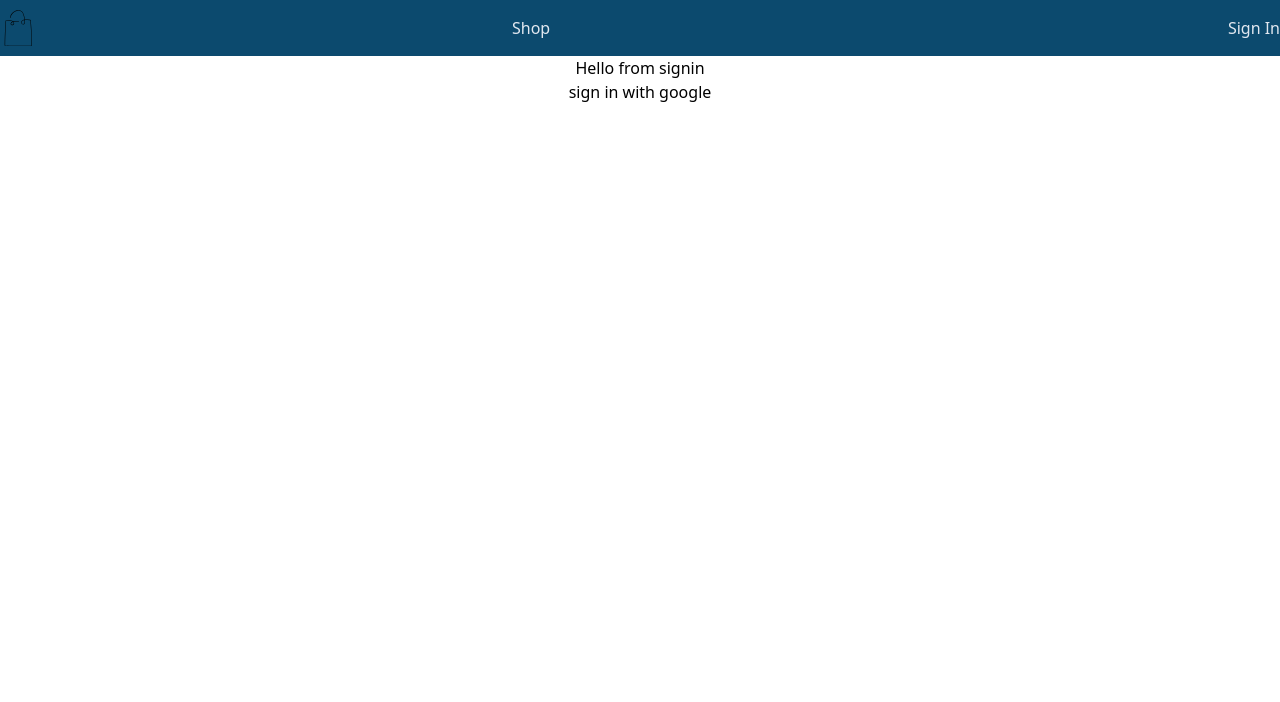
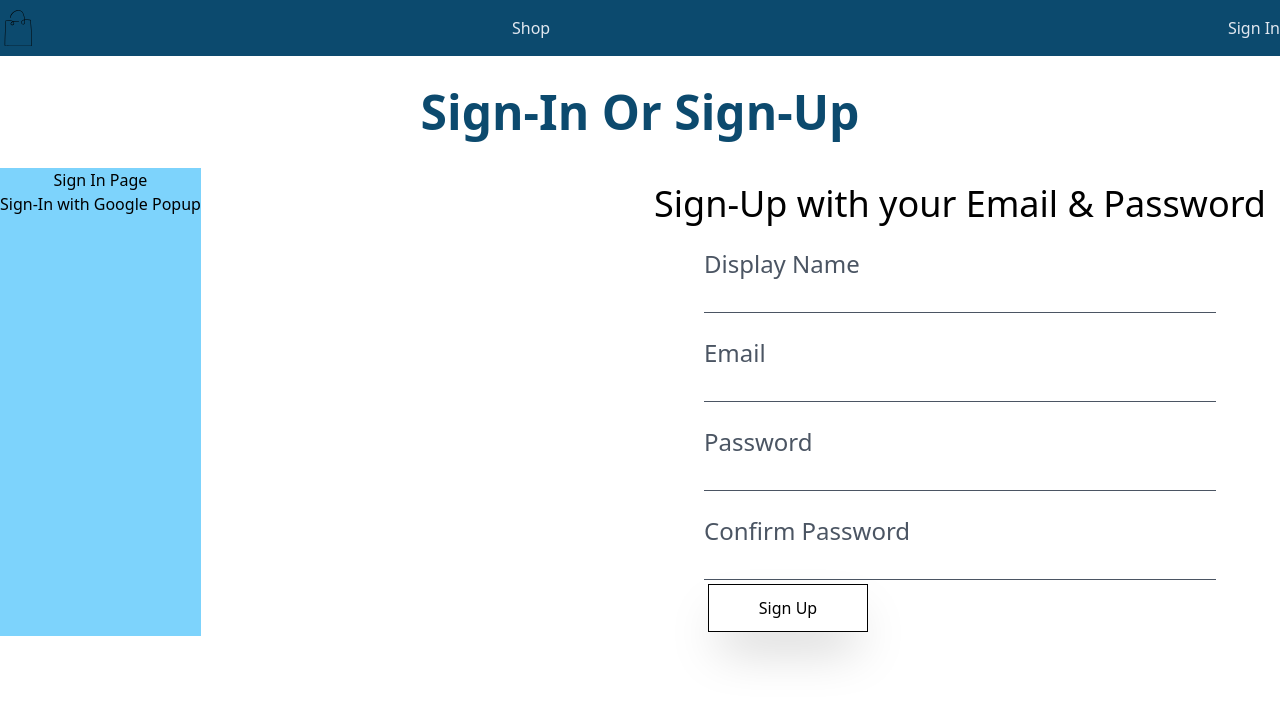
Before and after one commit to Munaimun/Ecommerce, a React (Vite) app: page /sign-in in a window 1280 px wide. Shown: the top 702 px of the page. Built offline with nearby package versions, Linux system fonts and the light colour scheme.

Commit message:
modified the sign in page and created the sign up form

```diff
--- a/package.json
+++ b/package.json
@@ -14,7 +14,8 @@
     "firebase": "^10.14.1",
     "react": "^18.3.1",
     "react-dom": "^18.3.1",
-    "react-router-dom": "^6.27.0"
+    "react-router-dom": "^6.27.0",
+    "react-toastify": "^10.0.6"
   },
   "devDependencies": {
     "@eslint/js": "^9.11.1",
--- a/src/App.jsx
+++ b/src/App.jsx
@@ -1,4 +1,5 @@
 import { Route, Routes } from "react-router-dom";
+import { ToastContainer } from "react-toastify";
 
 import Home from "./routes/Home.component";
 
@@ -8,12 +9,16 @@ import SignIn from "./routes/SignIn.component";
 
 function App() {
   return (
+    <>
       <Routes>
         <Route path="/" element={<Navigation />}>
           <Route index element={<Home />} />
           <Route path="sign-in" element={<SignIn />} />
         </Route>
       </Routes>
+      {/* For showing the react toast */}
+      <ToastContainer />
+    </>
   );
 }
 
--- /dev/null
+++ b/src/components/Button/Button.component.jsx
@@ -0,0 +1,5 @@
+/* eslint-disable react/prop-types */
+const Button = ({ children, ...otherProps }) => {
+  return <button {...otherProps}> {children} </button>;
+};
+export default Button;
--- /dev/null
+++ b/src/components/form-input/FormInput.component.jsx
@@ -0,0 +1,14 @@
+/* eslint-disable react/prop-types */
+const FormInput = ({ label, ...otherProps }) => {
+  return (
+    <div className="flex flex-col sm:mt-6">
+      <label className="mb-1 sm:text-2xl text-gray-600">{label}</label>
+      <input
+        className="border-b border-gray-600 w-full sm:text-xl focus:border-blue-900 focus:outline-none"
+        {...otherProps}
+      />
+    </div>
+  );
+};
+
+export default FormInput;
--- /dev/null
+++ b/src/components/signUpForm/SignUp-from.component.jsx
@@ -0,0 +1,114 @@
+import { useState } from "react";
+import { toast } from "react-toastify";
+import "react-toastify/dist/ReactToastify.css";
+
+import {
+  createAuthUserWithEmailAndPassword,
+  createUserDocumentFromAuth,
+} from "../../utils/firebase/Firebase.utils";
+import FormInput from "../form-input/FormInput.component";
+import Button from "../Button/Button.component";
+
+const defaultFormFields = {
+  displayName: "",
+  email: "",
+  password: "",
+  confirmPassword: "",
+};
+
+const SignUpForm = () => {
+  const [formFields, setFormFields] = useState(defaultFormFields);
+  const { displayName, email, password, confirmPassword } = formFields;
+
+  const resetFormFields = () => setFormFields(defaultFormFields);
+
+  //   Handle Submit
+  const handleSubmit = async (e) => {
+    e.preventDefault();
+
+    // Checking the password & confirm password is matched
+    if (password !== confirmPassword) {
+      toast.error("Password and confirm password don't match");
+      return;
+    }
+
+    try {
+      const { user } = await createAuthUserWithEmailAndPassword(
+        email,
+        password
+      );
+
+      //   Creating the user with email& pass
+      await createUserDocumentFromAuth(user, { displayName });
+      resetFormFields();
+      toast.success("Sign-up succesful");
+    } catch (error) {
+      if (error.code === "auth/email-already-in-use") {
+        toast.error("Email aleady exist");
+      } else {
+        console.error("Sign up error:", error);
+        toast.error(error.message);
+      }
+    }
+  };
+
+  const handleChange = (e) => {
+    const { name, value } = e.target;
+    setFormFields({ ...formFields, [name]: value });
+  };
+
+  return (
+    <div className="w-2/4 mt-4">
+      <p className="font-light  sm:text-4xl">
+        Sign-Up with your Email & Password
+      </p>
+
+      <form className="w-3/5 sm:w-4/5 m-auto text-left" onSubmit={handleSubmit}>
+        <FormInput
+          label="Display Name"
+          type="text"
+          required
+          onChange={handleChange}
+          name="displayName"
+          value={displayName}
+        />
+
+        <FormInput
+          label="Email"
+          type="email"
+          required
+          onChange={handleChange}
+          name="email"
+          value={email}
+        />
+
+        <FormInput
+          label="Password"
+          type="password"
+          required
+          onChange={handleChange}
+          name="password"
+          value={password}
+        />
+
+        <FormInput
+          label="Confirm Password"
+          type="password"
+          required
+          onChange={handleChange}
+          name="confirmPassword"
+          value={confirmPassword}
+        />
+
+        <Button
+          className="before:ease relative sm:h-12 sm:w-40 overflow-hidden border border-black shadow-2xl before:absolute before:left-0 before:-ml-2 before:h-48 before:w-48 before:origin-top-right before:-translate-x-full before:translate-y-12 before:-rotate-90 before:bg-gray-900 before:transition-all before:duration-300 hover:text-white hover:shadow-black hover:before:-rotate-180 m-1"
+          type="submit"
+        >
+          <span className="relative z-10">Sign Up</span>
+        </Button>
+      </form>
+    </div>
+  );
+};
+
+export default SignUpForm;
--- a/src/routes/Navigation.component.jsx
+++ b/src/routes/Navigation.component.jsx
@@ -19,7 +19,12 @@ const Navigation = () => {
             {/* nav links */}
             <div className="flex w-3/5 justify-between">
               <Link to="shop">Shop</Link>
-              <Link to="sign-in">Sign In</Link>
+              <Link
+                className="focus:font-semibold focus:text-white"
+                to="sign-in"
+              >
+                Sign In
+              </Link>
             </div>
           </div>
         </div>
--- a/src/routes/SignIn.component.jsx
+++ b/src/routes/SignIn.component.jsx
@@ -1,3 +1,5 @@
+/* eslint-disable no-unused-vars */
+import SignUpForm from "../components/signUpForm/SignUp-from.component";
 import {
   createUserDocumentFromAuth,
   signInWithGooglePopup,
@@ -6,13 +8,26 @@ import {
 const SignIn = () => {
   const logGoogleUser = async () => {
     const { user } = await signInWithGooglePopup();
-    const userDocRef = createUserDocumentFromAuth(user);
+    const userDocRef = await createUserDocumentFromAuth(user);
   };
 
   return (
     <>
-      <p>Hello from signin</p>
-      <button onClick={logGoogleUser}>sign in with google</button>
+      {/* PAGE HEADER */}
+      <p className="font-semibold text-3xl sm:text-5xl text-sky-900 m-8">
+        Sign-In Or Sign-Up
+      </p>
+
+      {/* THE FORMS */}
+      <div className="max-w-screen-xl justify-center sm:m-auto flex flex-wrap sm:justify-between">
+        {/* The Sign-In form */}
+        <div className="bg-sky-300">
+          <p>Sign In Page</p>
+          <button onClick={logGoogleUser}>Sign-In with Google Popup</button>
+        </div>
+
+        <SignUpForm />
+      </div>
     </>
   );
 };
--- a/src/utils/firebase/Firebase.utils.js
+++ b/src/utils/firebase/Firebase.utils.js
@@ -2,9 +2,9 @@ import { initializeApp } from "firebase/app";
 // Using these will do signIn opt
 import {
   getAuth,
-  signInWithRedirect,
   signInWithPopup,
   GoogleAuthProvider,
+  createUserWithEmailAndPassword,
 } from "firebase/auth";
 
 // Firestore
@@ -30,11 +30,16 @@ provider.setCustomParameters({
 
 export const auth = getAuth();
 
+// Create use with Google
 export const signInWithGooglePopup = () => signInWithPopup(auth, provider);
 
 export const db = getFirestore();
 
-export const createUserDocumentFromAuth = async (userAuth) => {
+export const createUserDocumentFromAuth = async (
+  userAuth,
+  additionalInformation = {}
+) => {
+  if (!userAuth) return;
   const userDocRef = doc(db, "users", userAuth.uid);
   console.log(userDocRef);
 
@@ -50,9 +55,17 @@ export const createUserDocumentFromAuth = async (userAuth) => {
         displayName,
         email,
         createdAt,
+        ...additionalInformation,
       });
     } catch (error) {
       console.log(error.message);
     }
   }
 };
+
+// Create user with email and password
+
+export const createAuthUserWithEmailAndPassword = async (email, password) => {
+  if (!email || !password) return;
+  return await createUserWithEmailAndPassword(auth, email, password);
+};
```
Also changed, not shown: 1 other file (tests, documents, lock files or other folders). Lines whose indentation alone changed are shown as unchanged.
